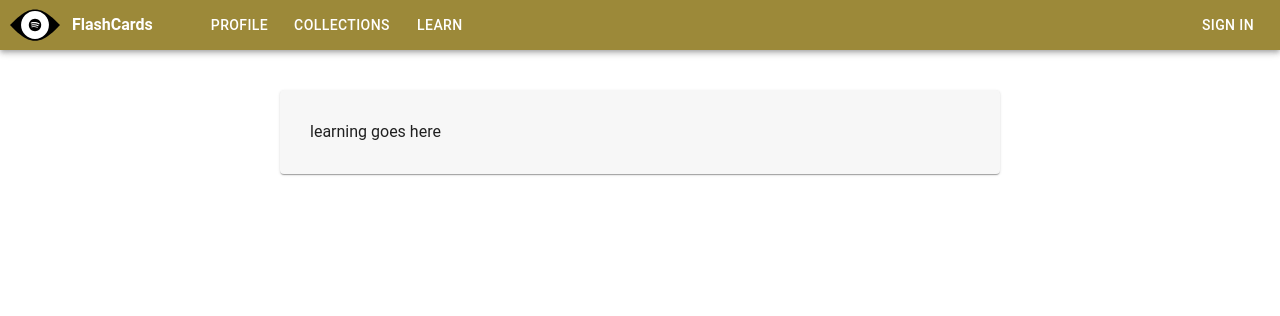
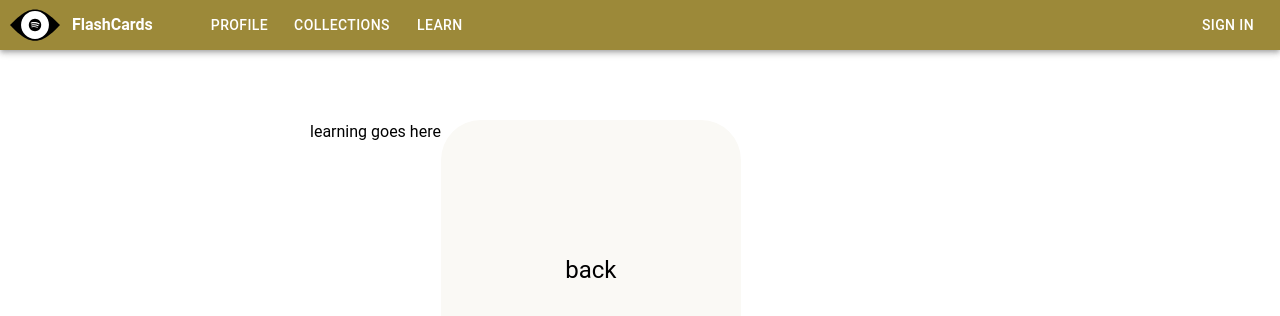
Before and after one commit to christianharris-3/FlashCards, a React (Vite) app in the folder frontend/: page /learn in a window 1280 px wide. Shown: the top 316 px of the page. Built offline with nearby package versions, Linux system fonts and the light colour scheme; no server answers.

Commit message:
created flashcard

```diff
--- /dev/null
+++ b/frontend/src/components/FlashCard/FlashCard.css
@@ -0,0 +1,23 @@
+
+.flashcard {
+    width: 300px;
+    height: 300px;
+    padding: 30px;
+    background-color: var(--color-background);
+    border-radius: 40px;
+    align-content: center;
+    box-shadow: var(--drop-shadow-xl);
+    transition-duration: 0.5s;
+    transition-delay: 0.35s;
+    transform-style: flat;
+}
+
+.flashcard.flipped {
+    transform: scaleX(0);
+    transition-delay: 0s;
+}
+
+.flashCard.otherSide {
+    position: absolute;
+    display: block;
+}
--- /dev/null
+++ b/frontend/src/components/FlashCard/FlashCard.jsx
@@ -0,0 +1,28 @@
+import "./FlashCard.css";
+import {useState} from "react";
+import {Typography} from "@mui/material";
+
+
+export default function FlashCard({frontText, backText}) {
+
+    const [cardFlipped, setCardFlipped] = useState(false);
+
+    function flipCard() {
+        setCardFlipped(!cardFlipped);
+    }
+
+    return (
+        <div onClick={flipCard} style={{display: "flex"}}>
+            <div className={cardFlipped? "flashcard" : "flashcard flipped"}>
+                <Typography variant="h5">
+                    {frontText}
+                </Typography>
+            </div>
+            <div className={cardFlipped? "flashcard flipped" : "flashcard"} style={{position: "absolute"}}>
+                <Typography variant="h5">
+                    {backText}
+                </Typography>
+            </div>
+        </div>
+    )
+}
--- a/frontend/src/pages/learnPage.jsx
+++ b/frontend/src/pages/learnPage.jsx
@@ -1,13 +1,27 @@
 import {Paper} from "@mui/material";
+import {getHeaders} from "../utils/utils.js";
+import FlashCard from "../components/FlashCard/FlashCard.jsx";
 
 export default function LearnPage() {
+
+    fetch(`/api/collection-by-priority/${1}`, {
+        fetch: "GET",
+        headers: getHeaders()
+    }).then(r => {
+        if (r.ok) {
+            r.json().then(json => {
+                console.log(json)
+            })
+        }
+    })
 
     return (
         <div className="page">
             <div style={{textAlign: "center", maxWidth: "800px", margin: "auto", padding: "40px"}}>
-                <Paper style={{flexGrow: 1, display: "flex", padding: "30px"}}>
+                <div style={{flexGrow: 1, display: "flex", padding: "30px"}}>
                     learning goes here
-                </Paper>
+                    <FlashCard frontText="front" backText="back"/>
+                </div>
             </div>
         </div>
     )
```
